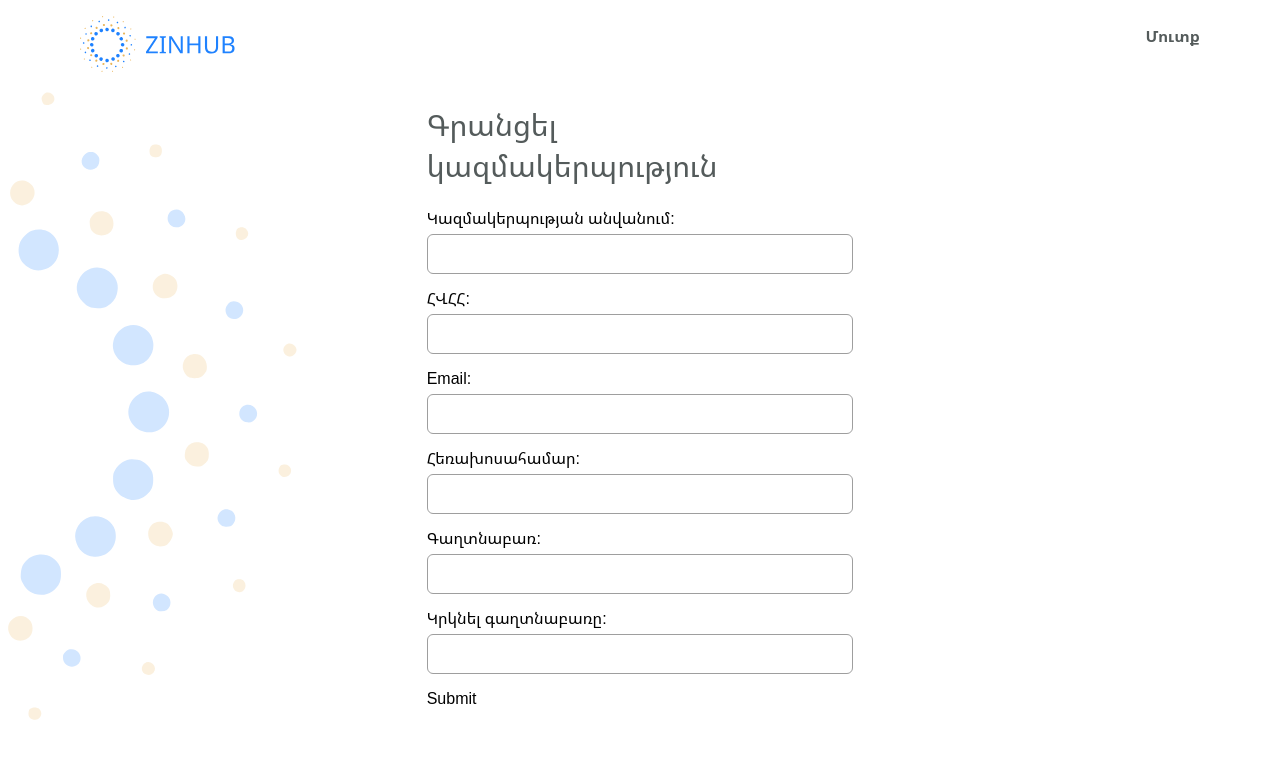
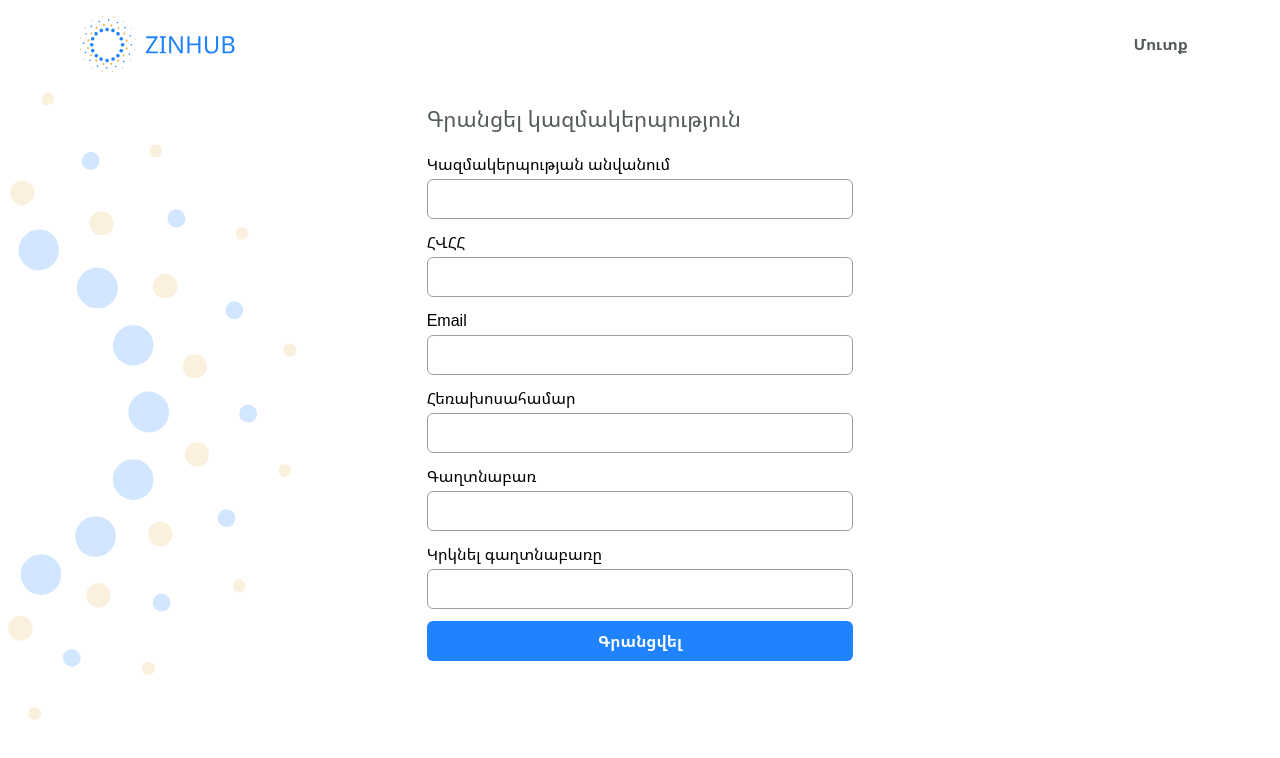
Before and after one commit to vlo111/zinhub, a Next.js app: page /auth/sign-up in a window 1280 px wide. Shown: the top 758 px of the page. Built offline with nearby package versions, Linux system fonts and the light colour scheme.

Commit message:
add sign in page

```diff
--- a/src/app/auth/container.tsx
+++ b/src/app/auth/container.tsx
@@ -6,9 +6,9 @@ export default ({ children }: { children: ReactNode }) => {
   const pathname = usePathname();
 
   return (
-    <main className="flex flex-col items-center justify-center">
+    <main className="flex flex-col items-center justify-center relative">
       <section className="flex flex-col gap-5 w-1/3 mt-4 xs:w-11/12 sm:w-1/2 md:w-2/5 2xl:ml-96 ">
-        <h3 className="text-xl text-davy-gray xs:text-center">
+        <h3 className="text-xl text-davy-gray xs:text-center text-title">
           {pathname === PATHS.SIGN_IN ? 'Մուտք' : 'Գրանցել կազմակերպություն'}
         </h3>
         {children}
--- a/src/app/auth/sign-in/page.tsx
+++ b/src/app/auth/sign-in/page.tsx
@@ -1,5 +1,42 @@
 'use client';
+import { FieldValues, SubmitHandler, useForm } from 'react-hook-form';
+import FormItem from '@/components/form/item';
+import { Input } from '@/components/input';
+import { registerEmailField, registerPasswordField } from './registers';
+import Button from '@/components/button';
 
-export default () => {
-  return <div>Sign In</div>;
+export type FormItems = {
+  name: string;
+  email: string;
+  password: string;
+  repeatPassword: string;
+  customField: string;
+  additionalField: string;
+  phone: string;
 };
+
+const SignIn = () => {
+  const {
+    register,
+    handleSubmit,
+    formState: { errors },
+  } = useForm<FormItems>();
+
+  const onSubmit: SubmitHandler<FieldValues> = async (data) => {
+    console.log('Data - ', data);
+  };
+
+  return (
+    <form className="flex flex-col" onSubmit={handleSubmit(onSubmit)}>
+      <FormItem label="Email" error={errors.email?.message}>
+        <Input register={register('email', registerEmailField)} errors={errors} />
+      </FormItem>
+      <FormItem label="Գաղտնաբառ" error={errors.password?.message}>
+        <Input type="password" register={register('password', registerPasswordField)} errors={errors} />
+      </FormItem>
+      <Button value="Մուտք գործել" />
+    </form>
+  );
+};
+
+export default SignIn;
--- /dev/null
+++ b/src/app/auth/sign-in/registers.tsx
@@ -0,0 +1,11 @@
+export const registerPasswordField = {
+  required: 'Գաղտնաբառը պարտադիր է',
+};
+
+export const registerEmailField = {
+  required: 'էլ․ հասցեն պարտադիր է',
+  pattern: {
+    value: /^[A-Z0-9._%+-]+@[A-Z0-9.-]+\.[A-Z]{2,}$/i,
+    message: 'Անվավեր էլ․ հասցե',
+  },
+};
--- a/src/app/auth/sign-up/page.tsx
+++ b/src/app/auth/sign-up/page.tsx
@@ -4,6 +4,7 @@ import FormItem from '@/components/form/item';
 import { Input } from '@/components/input';
 import { registerAdditionalField, registerCustomField, registerEmailField, registerPasswordField } from './registers';
 import PhoneNumberInput from '@/components/input/phone-number-input';
+import Button from '@/components/button';
 
 export type FormItems = {
   name: string;
@@ -24,6 +25,7 @@ const SignUp = () => {
   } = useForm<FormItems>();
 
   const onSubmit: SubmitHandler<FieldValues> = async (data) => {
+    // eslint-disable-next-line no-console
     console.log('Data - ', data);
   };
 
@@ -33,7 +35,7 @@ const SignUp = () => {
   };
 
   return (
-    <form onSubmit={handleSubmit(onSubmit)}>
+    <form className="flex flex-col" onSubmit={handleSubmit(onSubmit)}>
       <FormItem label="Կազմակերպության անվանում" error={errors.additionalField?.message}>
         <Input register={register('additionalField', registerAdditionalField)} errors={errors} />
       </FormItem>
@@ -52,7 +54,7 @@ const SignUp = () => {
       <FormItem label="Կրկնել գաղտնաբառը" error={errors.repeatPassword?.message}>
         <Input type="password" register={register('repeatPassword', registerRepeatPasswordField)} errors={errors} />
       </FormItem>
-      <button type="submit">Submit</button>
+      <Button value="Գրանցվել" />
     </form>
   );
 };
--- a/src/app/globals.css
+++ b/src/app/globals.css
@@ -4,11 +4,11 @@
 
 @layer components {
   .btn {
-    @apply h-10 rounded-md font-bold
+    @apply rounded-md font-bold px-3 py-2
   }
 
   .btn--primary {
-    @apply bg-primary-blue text-white hover:!text-white
+    @apply bg-primary-blue text-white
   }
 
   .btn--secondary {
@@ -18,4 +18,12 @@
   .btn--footer {
     @apply bg-white text-davy-gray
   }
+
+  .text-title {
+    @apply lg:text-xsl md:text-xsl sm:text-lg xs:text-lg
+  }
+
+  .text-item {
+    @apply lg:text-sm md:text-sm sm:text-xs xs:text-xs
+  }
 }
--- /dev/null
+++ b/src/components/button/index.tsx
@@ -0,0 +1,10 @@
+export type Props = {
+  type?: 'primary' | 'secondary';
+  value: string;
+};
+
+export default ({ type = 'primary', value }: Props) => (
+  <button className={`btn ${type === 'primary' ? 'btn--primary' : 'btn--secondary'}`} type="submit">
+    {value}
+  </button>
+);
--- a/src/components/form/item.tsx
+++ b/src/components/form/item.tsx
@@ -9,11 +9,11 @@ type Props = {
 const FormItem: React.FC<Props> = ({ label, children, error }) => {
   return (
     <div className="mb-3">
-      <label className="block mb-1" htmlFor={label}>
-        {label}:
+      <label className="block mb-1 text-item" htmlFor={label}>
+        {label}
       </label>
       {children}
-      {error && <div className="text-error font-bold text-xs">{error}</div>}
+      {error && <div className="text-error font-semibold text-xss">{error}</div>}
     </div>
   );
 };
--- a/tailwind.config.js
+++ b/tailwind.config.js
@@ -8,28 +8,28 @@ module.exports = {
   ],
   theme: {
     screens: {
-      xs: { min: '250px', max: '639px' },
+      xs: { min: '0px', max: '640px' },
       // => @media (min-width: 350px and max-width: 639px) { ... }
 
-      sm: { min: '640px', max: '767px' },
+      sm: { min: '640px', max: '768px' },
       // => @media (min-width: 640px and max-width: 767px) { ... }
 
-      md: { min: '768px', max: '1023px' },
+      md: { min: '768px', max: '1024px' },
       // => @media (min-width: 768px and max-width: 1023px) { ... }
 
-      lg: { min: '1024px', max: '1279px' },
+      lg: { min: '1024px', max: '1280px' },
       // => @media (min-width: 1024px and max-width: 1279px) { ... }
 
       xl: { min: '1280px', max: '1535px' },
       // => @media (min-width: 1280px and max-width: 1535px) { ... }
 
-      '2xl': { min: '1536px' },
+      '2xl': { min: '1535px' },
       // => @media (min-width: 1536px) { ... }    },
     },
     colors: {
       white: '#ffffff',
       gray: '#9E9E9E',
-      error: '#ff0000',
+      error: '#F03738',
       'secondary-orange': {
         light: '#FF882F88',
         DEFAULT: '#FF882F',
@@ -45,10 +45,12 @@ module.exports = {
       'dark-gray': '#333333',
     },
     fontSize: {
-      xs: ['14px', { lineHeight: '24px', letterSpacing: '0' }],
-      sm: ['16px', { lineHeight: '28px', letterSpacing: '0' }],
-      lg: ['18px', { lineHeight: '28px', letterSpacing: '0' }],
-      xl: ['30px', { lineHeight: '41px', letterSpacing: '0' }],
+      xss: ['12px', { lineHeight: 'normal', letterSpacing: '0' }],
+      xs: ['14px', { lineHeight: 'normal', letterSpacing: '0' }],
+      sm: ['16px', { lineHeight: 'normal', letterSpacing: '0' }],
+      lg: ['18px', { lineHeight: 'normal', letterSpacing: '0' }],
+      xsl: ['22px', { lineHeight: 'normal', letterSpacing: '0' }],
+      xl: ['30px', { lineHeight: 'normal', letterSpacing: '0' }],
     },
     extend: {
       backgroundImage: {
```
Also changed, not shown: src/app/auth/sign-in/layout.tsx (added, +11 -0 lines).
